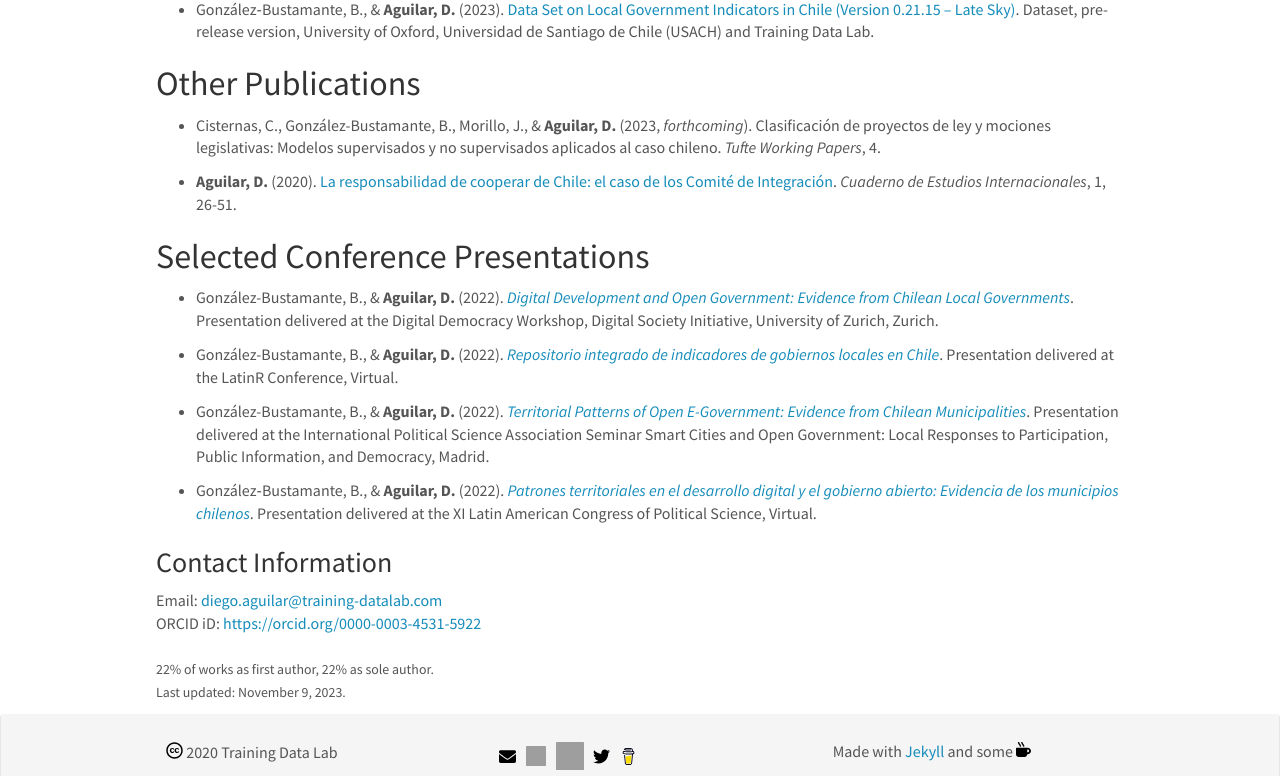
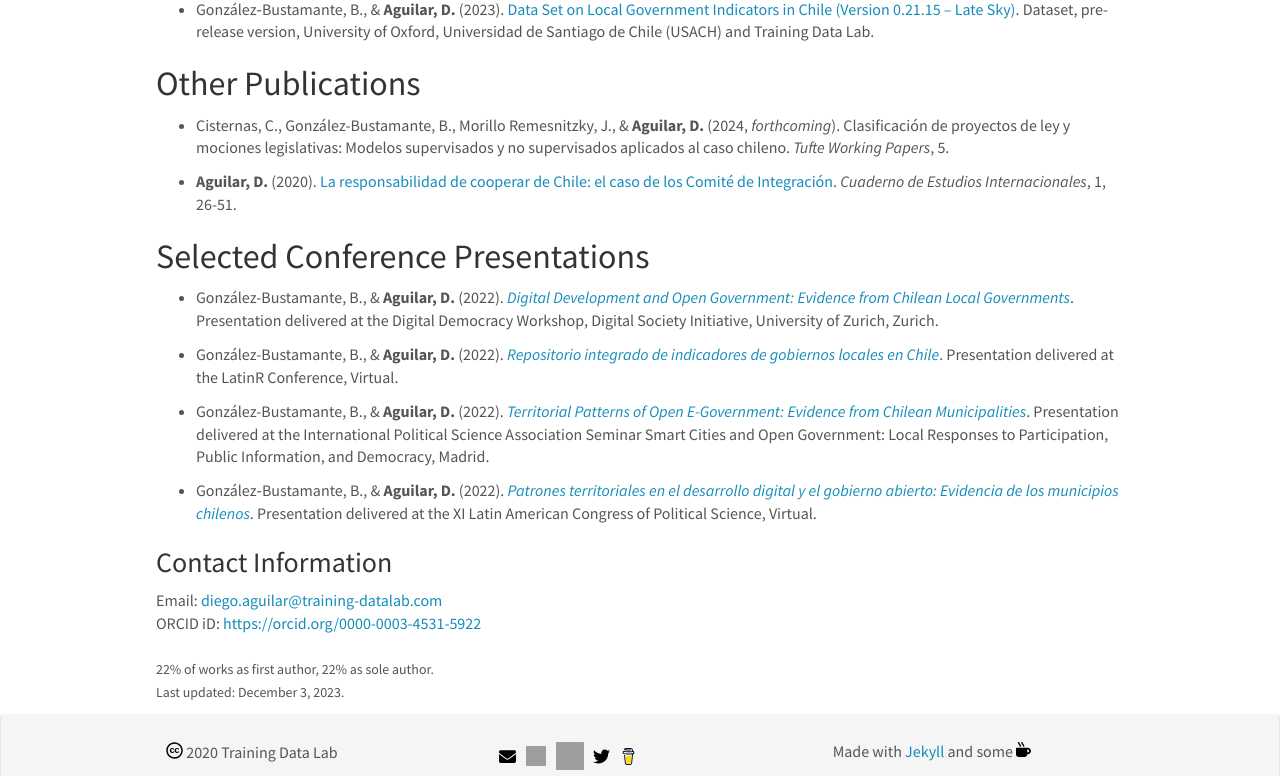
Before and after one commit to training-datalab/old-training-datalab.com, a Jekyll site: the page built from _pages/daguilar.md, in a window 1280 px wide and 1400 px high. Shown: the part 624-1400 px from the top of the window. Built offline with Jekyll 4.4.1, drawn with Linux system fonts in a browser that asks for light colours; nearby versions of some CDN libraries.

Commit message:
Update daguilar.md
Co-Authored-By: Diego Aguilar <91673011+diegoaguilarv@users.noreply.github.com>

```diff
--- a/_pages/daguilar.md
+++ b/_pages/daguilar.md
@@ -28,7 +28,7 @@
 
 ## Other Publications
 
-- Cisternas, C., González-Bustamante, B., Morillo, J., & **Aguilar, D.** (2023, *forthcoming*). Clasificación de proyectos de ley y mociones legislativas: Modelos supervisados y no supervisados aplicados al caso chileno. *Tufte Working Papers*, 4.
+- Cisternas, C., González-Bustamante, B., Morillo Remesnitzky, J., & **Aguilar, D.** (2024, *forthcoming*). Clasificación de proyectos de ley y mociones legislativas: Modelos supervisados y no supervisados aplicados al caso chileno. *Tufte Working Papers*, 5.
 
 - **Aguilar, D.** (2020). <a href="https://www.uchile.cl/noticias/157441/graduado-del-mcp-recibe-premio-por-ensayo-sobre-politica-exterior" target="_blank">La responsabilidad de cooperar de Chile: el caso de los Comité de Integración</a>. *Cuaderno de Estudios Internacionales*, 1, 26-51.
 
@@ -48,4 +48,4 @@
 ORCID iD: <a href="https://orcid.org/0000-0003-4531-5922" target="_blank">https://orcid.org/0000-0003-4531-5922</a><br />
 <br />
 <small>22% of works as first author, 22% as sole author.</small><br />
-<small>Last updated: November 9, 2023.</small>
+<small>Last updated: December 3, 2023.</small>
```
